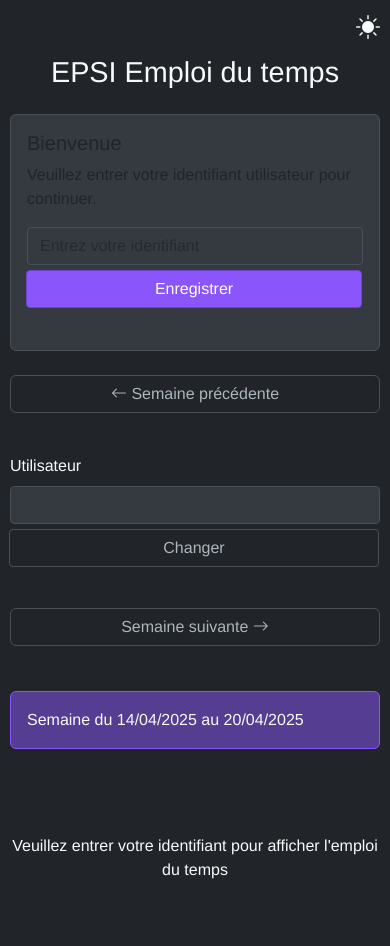
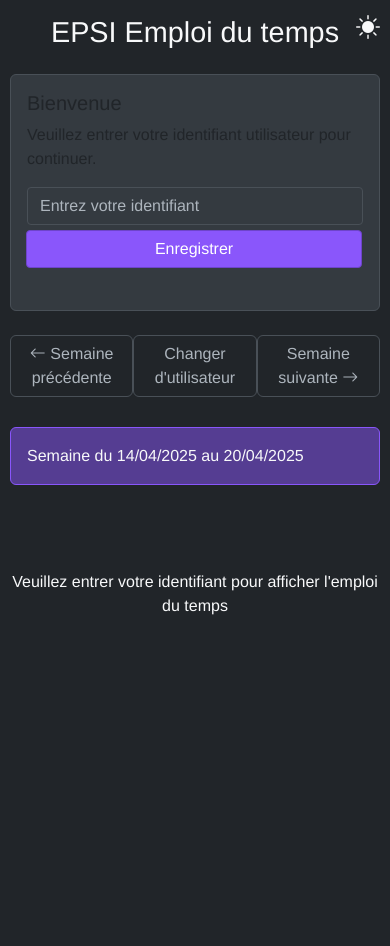
Before and after one commit to enzomtpYT/EPSI-edtApi, a Flask app: page / in a window 390 px wide. After the commit the page ends 615 px from the top, so only its background shows below. Run offline with Flask 3, Linux system fonts and the light colour scheme.

Commit message:
Adapted to mobile, removed the showcase of current userID

```diff
--- a/static/style.css
+++ b/static/style.css
@@ -1,7 +1,12 @@
+* {
+  box-sizing: border-box;
+  margin: 0;
+  padding: 0;
+}
+
 html,
 body {
   font-family: "Helvetica", sans-serif;
-  padding-top: 20px;
   transition: all 0.3s ease;
 }
 
@@ -40,10 +45,6 @@ body {
   font-style: italic;
 }
 
-.date-nav {
-  margin-bottom: 20px;
-}
-
 .user-form {
   margin-bottom: 20px;
 }
@@ -62,10 +63,6 @@ body {
   font-style: italic;
   text-align: center;
   padding: 20px;
-}
-
-.user-id-container {
-  margin-bottom: 20px;
 }
 
 .btn-primary {
@@ -108,6 +105,10 @@ body {
   background-color: #343a40;
   border-color: #495057;
   color: #f8f9fa;
+}
+
+.dark-mode #newUserId::placeholder {
+  color: #adb5bd;
 }
 
 .dark-mode .fw-bold {
@@ -187,7 +188,6 @@ body {
     min-height: auto;
     margin-bottom: 30px;
     border-right: none;
-    border-bottom: 1px solid #eee;
     padding-bottom: 20px;
   }
 
--- a/templates/index.html
+++ b/templates/index.html
@@ -34,26 +34,14 @@
         <!-- Week selector with navigation buttons -->
         <div class="user-form">
             <input type="hidden" id="weekDate">
-            <div class="row g-3">
-                <div class="col-md-4 col-sm-12 d-flex align-items-end">
-                    <button class="btn btn-outline-secondary" id="prevWeekBtn">
-                        <i class="bi bi-arrow-left"></i> Semaine précédente
-                    </button>
-                </div>
-                <div class="col-md-4 col-sm-12">
-                    <label for="currentUserId" class="form-label">Utilisateur</label>
-                    <div class="input-group">
-                        <input type="text" class="form-control" id="currentUserId" readonly>
-                        <button class="btn btn-outline-secondary" type="button" id="changeUserId">Changer</button>
-                    </div>
-                </div>
-                <div class="col-md-4 col-sm-12 d-flex align-items-end">
-                    <div class="d-flex justify-content-end w-100">
-                        <button class="btn btn-outline-secondary" id="nextWeekBtn">
-                            Semaine suivante <i class="bi bi-arrow-right"></i>
-                        </button>
-                    </div>
-                </div>
+            <div class="col-md-4 col-sm-12 d-flex align-items-end w-100">
+                <button class="btn btn-outline-secondary" id="prevWeekBtn">
+                    <i class="bi bi-arrow-left"></i> Semaine précédente
+                </button>
+                <button class="btn btn-outline-secondary ms-auto" type="button" id="changeUserId">Changer d'utilisateur</button>
+                <button class="btn btn-outline-secondary ms-auto" id="nextWeekBtn">
+                    Semaine suivante <i class="bi bi-arrow-right"></i>
+                </button>
             </div>
         </div>
 
@@ -83,7 +71,6 @@
             const userIdContainer = document.getElementById('userIdContainer');
             const newUserId = document.getElementById('newUserId');
             const saveUserId = document.getElementById('saveUserId');
-            const currentUserId = document.getElementById('currentUserId');
             const changeUserId = document.getElementById('changeUserId');
             const weekDate = document.getElementById('weekDate');
             const scheduleContainer = document.getElementById('scheduleContainer');
@@ -120,7 +107,6 @@
 
             if (savedUserId) {
                 // User ID exists, display it and load schedule
-                currentUserId.value = savedUserId;
                 loadSchedule(savedUserId, currentMondayDate);
             } else {
                 // No user ID, show the input form
@@ -186,7 +172,6 @@
 
                 // Save to localStorage
                 localStorage.setItem('edtUserId', userId);
-                currentUserId.value = userId;
 
                 // Hide user ID container
                 userIdContainer.classList.add('d-none');
@@ -198,7 +183,6 @@
             // Change user ID
             changeUserId.addEventListener('click', function() {
                 userIdContainer.classList.remove('d-none');
-                newUserId.value = currentUserId.value;
                 newUserId.focus();
             });
 
@@ -417,7 +401,7 @@
                     }
 
                     dayColumn.innerHTML = `
-                        <h5 class="text-center mb-3">${day} ${formattedDate}</h5>
+                        <h5 class="text-center text-nowrap mb-3">${day} ${formattedDate}</h5>
                         <div id="day-${index}" class="day-schedule"></div>
                     `;
                     scheduleContainer.appendChild(dayColumn);
```
